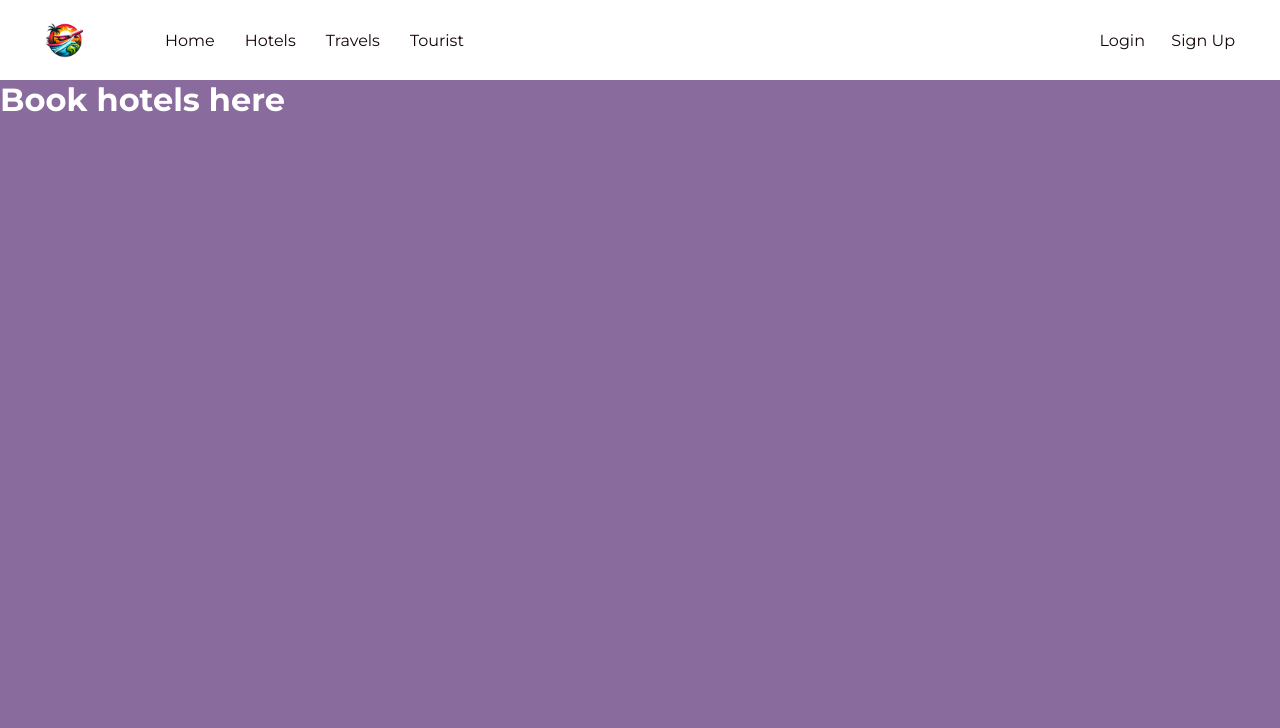
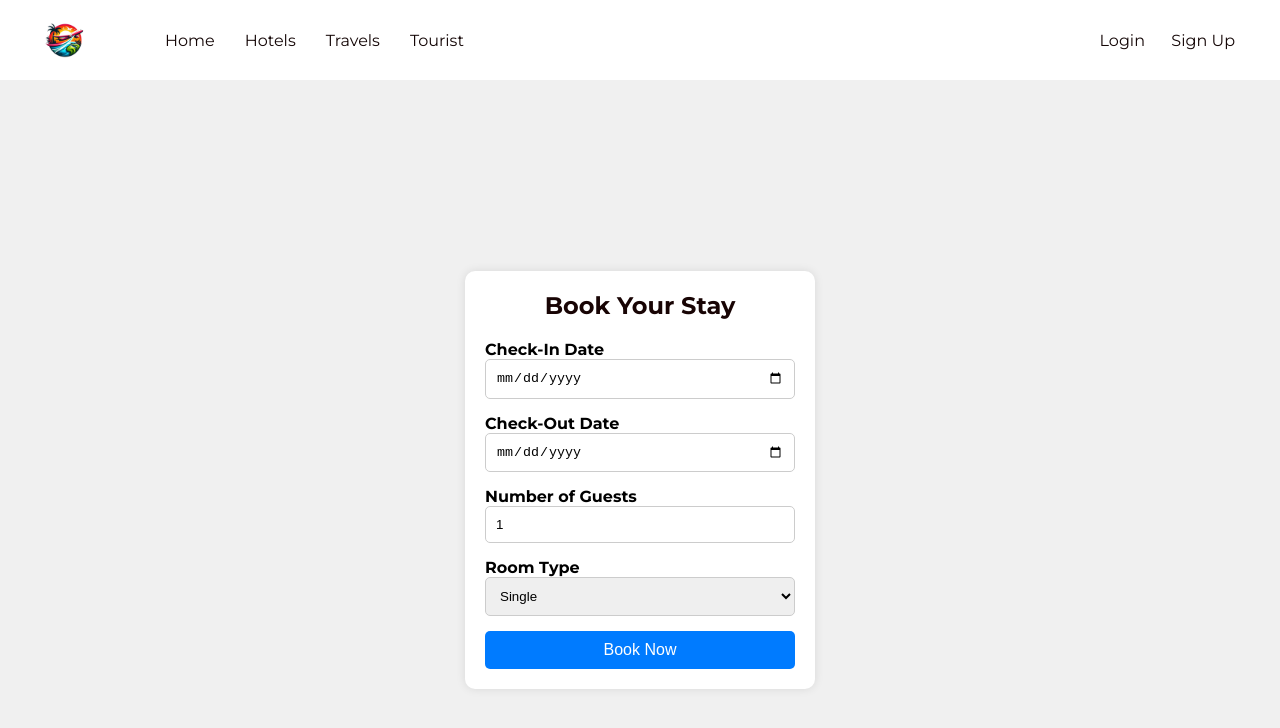
Before and after one commit to amol2115/WanderLustWays, a React (Vite) app in the folder frontend/: page /hotels in a window 1280 px wide. Shown: the top 728 px of the page. Built offline with nearby package versions, Linux system fonts and the light colour scheme.

Commit message:
A few changes

```diff
--- a/frontend/index.html
+++ b/frontend/index.html
@@ -2,7 +2,7 @@
 <html lang="en">
   <head>
     <meta charset="UTF-8" />
-    <link rel="icon" type="image/svg+xml" href="../assets/Logo.jpeg" />
+    <link rel="icon" type="image/svg+xml" href="./assets/Logo.jpeg" />
     <meta name="viewport" content="width=device-width, initial-scale=1.0" />
     <title>WanderLustWays</title>
   </head>
--- a/frontend/package.json
+++ b/frontend/package.json
@@ -11,6 +11,7 @@
   },
   "dependencies": {
     "react": "^18.3.1",
+    "react-chatbot-kit": "^2.2.2",
     "react-dom": "^18.3.1",
     "react-router-dom": "^6.26.1"
   },
--- a/frontend/src/index.css
+++ b/frontend/src/index.css
@@ -8,7 +8,7 @@
 
 body {
     font-family: "Montserrat", sans-serif;
-    background-color: #896b9d;
+    background-color: #fff;
 }
 
 h1,
@@ -20,5 +20,5 @@ h6,
 p {
     padding: 0;
     margin: 0;
-    color: #ffffff;
+    color: #180404;
 }
--- /dev/null
+++ b/frontend/src/pages/HotelBookings.css
@@ -0,0 +1,53 @@
+.hotel-booking-container {
+    display: flex;
+    justify-content: center;
+    align-items: center;
+    height: 100vh;
+    background-color: #f0f0f0;
+}
+
+/* Styling the booking form */
+.hotel-booking-form {
+    background-color: white;
+    padding: 20px;
+    border-radius: 10px;
+    box-shadow: 0 0 10px rgba(0, 0, 0, 0.1);
+    width: 350px;
+    display: flex;
+    flex-direction: column;
+}
+
+.hotel-booking-form h2 {
+    text-align: center;
+    margin-bottom: 20px;
+}
+
+.hotel-booking-form label {
+    margin-bottom: 5px;
+    font-weight: bold;
+}
+
+.hotel-booking-form input[type="date"],
+.hotel-booking-form input[type="number"],
+.hotel-booking-form select {
+    margin-bottom: 15px;
+    padding: 10px;
+    border-radius: 5px;
+    border: 1px solid #ccc;
+    width: 100%;
+}
+
+/* Button Styling */
+.hotel-booking-btn {
+    background-color: #007BFF;
+    color: white;
+    padding: 10px;
+    border: none;
+    border-radius: 5px;
+    cursor: pointer;
+    font-size: 16px;
+}
+
+.hotel-booking-btn:hover {
+    background-color: #0056b3;
+}
--- a/frontend/src/pages/Hotels.jsx
+++ b/frontend/src/pages/Hotels.jsx
@@ -1,11 +1,90 @@
-import React from 'react'
+import React, { useState } from 'react';
+import './HotelBookings.css';
 
 const Hotels = () => {
+  const [formData, setFormData] = useState({
+    checkIn: '',
+    checkOut: '',
+    guests: 1,
+    roomType: 'Single',
+  });
+
+  const handleChange = (e) => {
+    setFormData({
+      ...formData,
+      [e.target.name]: e.target.value,
+    });
+  };
+
+  const handleSubmit = (e) => {
+    e.preventDefault();
+    // Logic to handle the booking form submission
+    console.log('Booking Data:', formData);
+  };
+
   return (
-    <div>
-      <h1>Book hotels here</h1>
+    <div className="hotel-booking-container">
+      <form onSubmit={handleSubmit} className="hotel-booking-form">
+        <h2>Book Your Stay</h2>
+        <div className="input-field">
+          <label htmlFor="checkIn">Check-In Date</label>
+          <input
+            type="date"
+            id="checkIn"
+            name="checkIn"
+            value={formData.checkIn}
+            onChange={handleChange}
+            required
+          />
+        </div>
+
+        <div className="input-field">
+          <label htmlFor="checkOut">Check-Out Date</label>
+          <input
+            type="date"
+            id="checkOut"
+            name="checkOut"
+            value={formData.checkOut}
+            onChange={handleChange}
+            required
+          />
+        </div>
+
+        <div className="input-field">
+          <label htmlFor="guests">Number of Guests</label>
+          <input
+            type="number"
+            id="guests"
+            name="guests"
+            value={formData.guests}
+            onChange={handleChange}
+            min="1"
+            max="10"
+            required
+          />
+        </div>
+
+        <div className="input-field">
+          <label htmlFor="roomType">Room Type</label>
+          <select
+            id="roomType"
+            name="roomType"
+            value={formData.roomType}
+            onChange={handleChange}
+            required
+          >
+            <option value="Single">Single</option>
+            <option value="Double">Double</option>
+            <option value="Suite">Suite</option>
+          </select>
+        </div>
+
+        <button type="submit" className="hotel-booking-btn">
+          Book Now
+        </button>
+      </form>
     </div>
-  )
-}
+  );
+};
 
-export default Hotels
+export default Hotels;
--- a/frontend/src/pages/Login.jsx
+++ b/frontend/src/pages/Login.jsx
@@ -30,6 +30,7 @@ const Login = () => {
 
         <label htmlFor="username">Username:</label>
         <input
+          placeholder='Enter password'
           type="text"
           id="username"
           name="username"
@@ -40,6 +41,7 @@ const Login = () => {
 
         <label htmlFor="password">Password:</label>
         <input
+          placeholder='Enter password'
           type="password"
           id="password"
           name="password"
--- a/frontend/src/pages/Signup.jsx
+++ b/frontend/src/pages/Signup.jsx
@@ -41,6 +41,7 @@ const Signup = () => {
 
         <label htmlFor="username">Username:</label>
         <input
+          placeholder='Enter username'
           type="text"
           id="username"
           name="username"
@@ -51,6 +52,7 @@ const Signup = () => {
 
         <label htmlFor="password">Password:</label>
         <input
+          placeholder='Enter password'
           type="password"
           id="password"
           name="password"
@@ -61,6 +63,7 @@ const Signup = () => {
 
         <label htmlFor="email">Email ID:</label>
         <input
+        placeholder='Enter Email ID'
           type="email"
           id="email"
           name="email"
```
Also changed, not shown: 1 other file (tests, documents, lock files or other folders).
